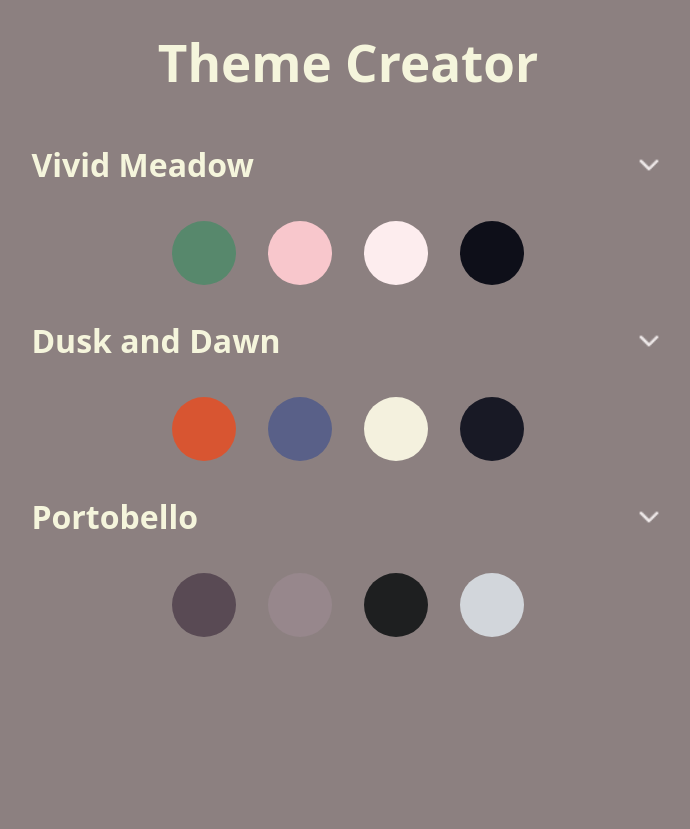
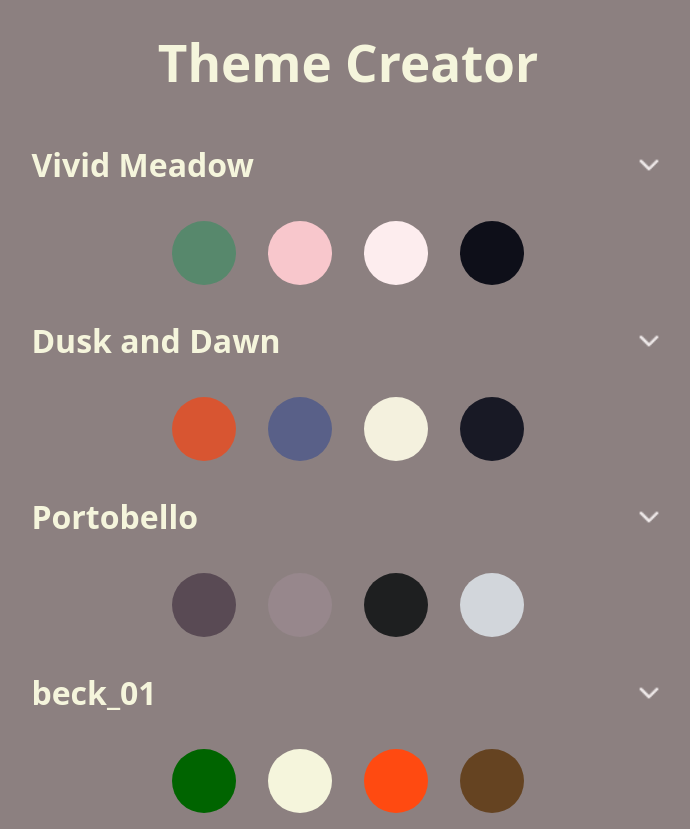
Before and after one commit to bbeck-hh/Theme-Creator, a React (Vite) app: page / in a window 1280 px wide. Shown: the whole page, without its empty margins (292-982 px from the left). Before the commit the page ends 800 px from the top, so only its background shows below. Built offline with nearby package versions, Linux system fonts and the light colour scheme.

Commit message:
Add new theme "beck_01" with custom color roles to db.js

```diff
--- a/src/db.js
+++ b/src/db.js
@@ -77,4 +77,30 @@ export const themes = [
             },
         ],
     },
+    {
+        "id": "2",
+        "name": "beck_01",
+        "colors": [
+            {
+                "role": "primary",
+                "value": "#006400",
+                "name": "Forresrgreen"
+            },
+            {
+                "role": "secondary",
+                "value": "#F5F5DC",
+                "name": "Cremewhite"
+            },
+            {
+                "role": "surface",
+                "value": "#ff4a11",
+                "name": "Darkorange"
+            },
+            {
+                "role": "surface-on",
+                "value": "#654321",
+                "name": "Brownstyle"
+            }
+        ]
+    }
 ];
```
